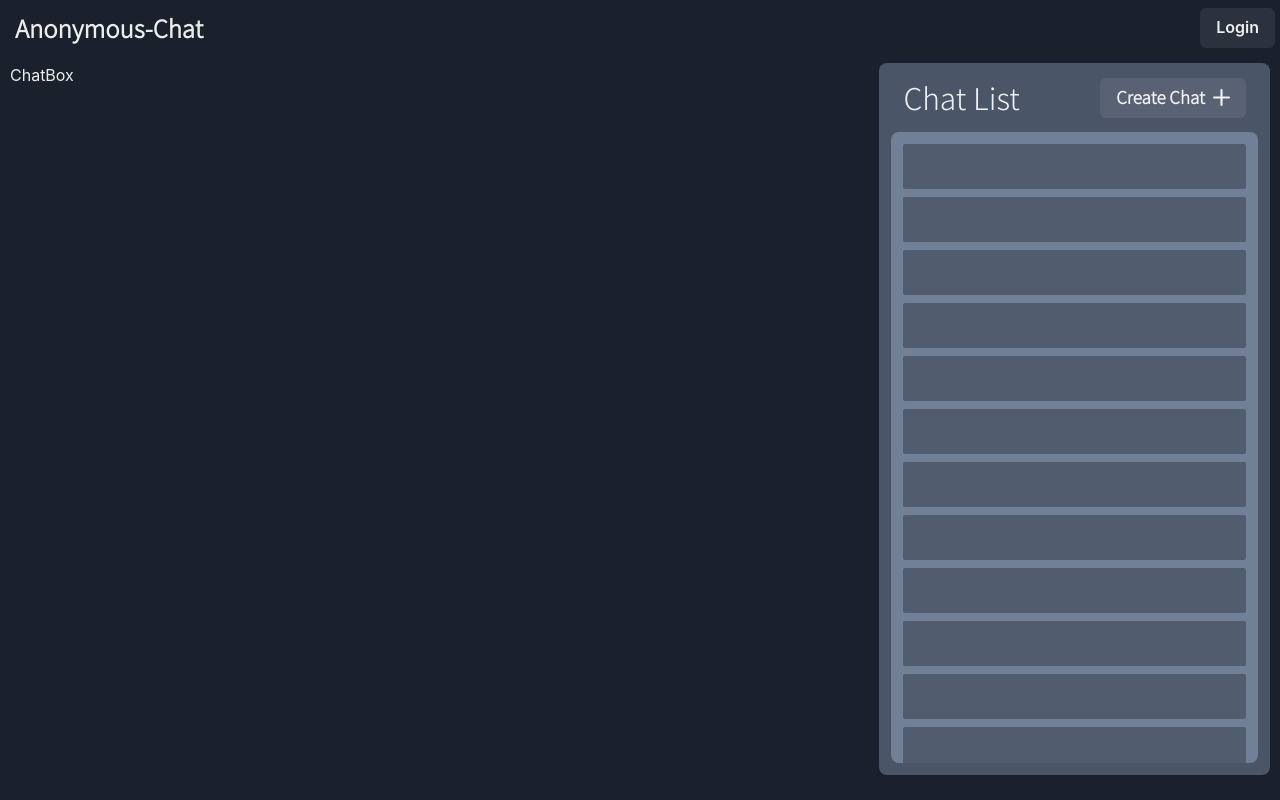
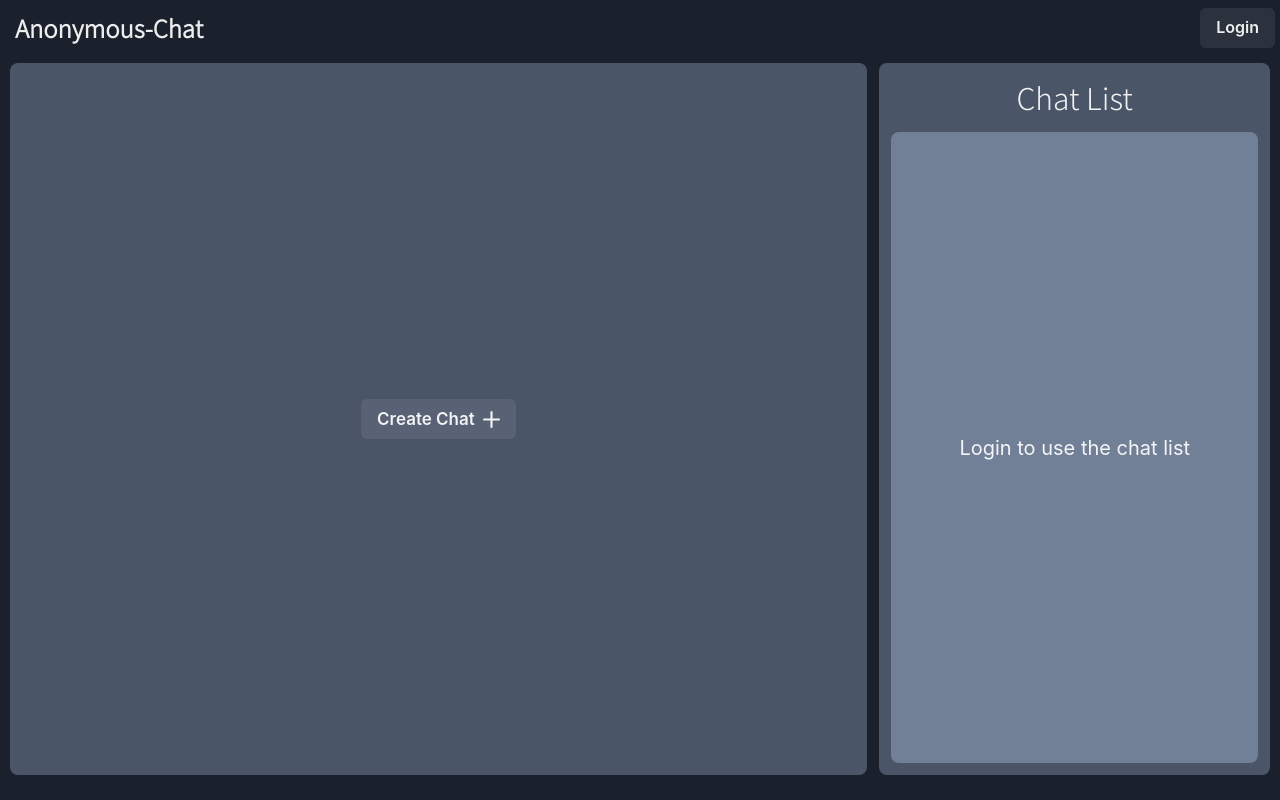
Before and after one commit to heojun990322/anonymous-chat, a React (Create React App) app in the folder frontend/: page / in a window 1280 px wide. Built offline with nearby package versions, Linux system fonts and the light colour scheme.

Commit message:
Design(ChatBox): ChatBox UI

```diff
--- a/frontend/src/Pages/Mainpage.js
+++ b/frontend/src/Pages/Mainpage.js
@@ -17,7 +17,7 @@ const Mainpage = () => {
         h="91.5vh"
         p="10px"
       >
-        <ChatBox />
+        <ChatBox fetchAgain={fetchAgain} setFetchAgain={setFetchAgain} />
         <ChatList fetchAgain={fetchAgain} />
       </Box>
     </div>
--- /dev/null
+++ b/frontend/src/components/Chat.js
@@ -0,0 +1,76 @@
+import React, { useEffect } from 'react';
+import { ChatState } from '../context/ChatProvider';
+import { Box, Text, IconButton, Button } from '@chakra-ui/react';
+import { ArrowBackIcon, AddIcon } from '@chakra-ui/icons';
+import ChatModal from './miscellaneous/ChatModal';
+import { BiExit } from 'react-icons/bi';
+import LeaveChat from './miscellaneous/LeaveChat';
+
+const Chat = ({ fetchAgain, setFetchAgain }) => {
+  const { selectedChat, setSelectedChat, user } = ChatState();
+
+  useEffect(() => {
+    if (!user) setSelectedChat(null);
+    // eslint-disable-next-line
+  }, [user]);
+
+  return (
+    <>
+      {selectedChat ? (
+        <>
+          <Text
+            fontSize="20px"
+            pb={4}
+            px={2}
+            w="100%"
+            fontFamily="Noto Sans KR"
+            justifyContent="space-between"
+            display="flex"
+          >
+            <IconButton
+              icon={<ArrowBackIcon />}
+              onClick={() => setSelectedChat(null)}
+            />
+            <Box my="auto" color="gray.400">
+              {'ID : ' + selectedChat._id}
+            </Box>
+            <LeaveChat />
+          </Text>
+          <Box
+            display="flex"
+            flexDir="column"
+            justifyContent="flex-end"
+            p={3}
+            bg="blue.50"
+            w="100%"
+            h="100%"
+            borderRadius="lg"
+            overflowY="hidden"
+          >
+            {/* Messages Here */}
+          </Box>
+        </>
+      ) : (
+        // to get socket.io on same page
+        <Box
+          display="flex"
+          alignItems="center"
+          justifyContent="center"
+          h="100%"
+        >
+          <ChatModal>
+            <Button
+              display="flex"
+              fontSize={{ base: '17px', md: '10px', lg: '17px' }}
+              rightIcon={<AddIcon />}
+            >
+              Create Chat
+            </Button>
+          </ChatModal>
+        </Box>
+      )}
+    </>
+  );
+};
+
+export default Chat;
--- a/frontend/src/components/ChatBox.js
+++ b/frontend/src/components/ChatBox.js
@@ -1,7 +1,24 @@
 import React from 'react';
+import { ChatState } from '../context/ChatProvider';
+import { Box } from '@chakra-ui/react';
+import Chat from './Chat';
 
-const ChatBox = () => {
-  return <div>ChatBox</div>;
+const ChatBox = ({ fetchAgain, setFetchAgain }) => {
+  const { selectedChat } = ChatState();
+
+  return (
+    <Box
+      display={{ base: selectedChat ? 'flex' : 'none', md: 'flex' }}
+      alignItems="center"
+      flexDir="column"
+      p={3}
+      bg="gray.600"
+      w={{ base: '100%', md: '68%' }}
+      borderRadius="lg"
+    >
+      <Chat fetchAgain={fetchAgain} setFetchAgain={setFetchAgain} />
+    </Box>
+  );
 };
 
 export default ChatBox;
--- a/frontend/src/components/ChatList.js
+++ b/frontend/src/components/ChatList.js
@@ -43,7 +43,7 @@ const ChatList = ({ fetchAgain }) => {
       fetchChats();
     }
     // eslint-disable-next-line
-  }, []);
+  }, [fetchAgain]);
 
   return (
     <Box
@@ -62,19 +62,10 @@ const ChatList = ({ fetchAgain }) => {
         fontFamily="Noto Sans KR"
         display="flex"
         w="100%"
-        justifyContent="space-between"
+        justifyContent="center"
         alignItems="center"
       >
         Chat List
-        <ChatModal>
-          <Button
-            display="flex"
-            fontSize={{ base: '17px', md: '10px', lg: '17px' }}
-            rightIcon={<AddIcon />}
-          >
-            Create Chat
-          </Button>
-        </ChatModal>
       </Box>
       <Box
         display="flex"
@@ -86,7 +77,11 @@ const ChatList = ({ fetchAgain }) => {
         borderRadius="lg"
         overflowY="hidden"
       >
-        {chats ? (
+        {!user ? (
+          <Text m="auto" fontSize="xl">
+            Login to use the chat list
+          </Text>
+        ) : chats ? (
           <Stack overflowY="scroll">
             {chats.map(chat => (
               <Box
@@ -116,11 +111,6 @@ const ChatList = ({ fetchAgain }) => {
         ) : (
           <ChatLoading />
         )}
-        {!user && (
-          <Text m="auto" fontSize="xl">
-            Login to use the chat list
-          </Text>
-        )}
       </Box>
     </Box>
   );
--- a/frontend/src/components/miscellaneous/ChatModal.js
+++ b/frontend/src/components/miscellaneous/ChatModal.js
@@ -113,7 +113,7 @@ const ChatModal = ({ children }) => {
     <>
       <span onClick={onOpen}>{children}</span>
 
-      <Modal isOpen={isOpen} onClose={onClose}>
+      <Modal isOpen={isOpen} onClose={onClose} isCentered>
         <ModalOverlay />
         <ModalContent>
           <ModalHeader
--- /dev/null
+++ b/frontend/src/components/miscellaneous/LeaveChat.js
@@ -0,0 +1,50 @@
+import React from 'react';
+import {
+  IconButton,
+  useDisclosure,
+  Modal,
+  ModalOverlay,
+  ModalContent,
+  ModalHeader,
+  ModalCloseButton,
+  ModalBody,
+  ModalFooter,
+  Button,
+  Text,
+} from '@chakra-ui/react';
+import { BiExit } from 'react-icons/bi';
+import { ChatState } from '../../context/ChatProvider';
+
+const LeaveChat = () => {
+  const { isOpen, onOpen, onClose } = useDisclosure();
+  const { selectedChat, user } = ChatState();
+
+  const handleLeave = async () => {};
+
+  return (
+    <>
+      <IconButton onClick={onOpen} d={{ base: 'flex' }} icon={<BiExit />} />
+
+      <Modal isOpen={isOpen} onClose={onClose} isCentered>
+        <ModalOverlay />
+        <ModalContent>
+          <ModalHeader>Exit</ModalHeader>
+          <ModalCloseButton />
+          <ModalBody>
+            <Text>
+              {'Are you sure you want to leave the ' + selectedChat.name + '?'}
+            </Text>
+          </ModalBody>
+
+          <ModalFooter>
+            <Button colorScheme="red" mr={3} onClick={() => handleLeave()}>
+              Leave
+            </Button>
+          </ModalFooter>
+        </ModalContent>
+      </Modal>
+    </>
+  );
+};
+
+export default LeaveChat;
--- a/frontend/src/context/ChatProvider.js
+++ b/frontend/src/context/ChatProvider.js
@@ -4,7 +4,7 @@ const ChatContext = createContext();
 
 const ChatProvider = ({ children }) => {
   const [user, setUser] = useState(null);
-  const [selectedChat, setSelectedChat] = useState();
+  const [selectedChat, setSelectedChat] = useState(null);
   const [chats, setChats] = useState([]);
 
   useEffect(() => {
```
